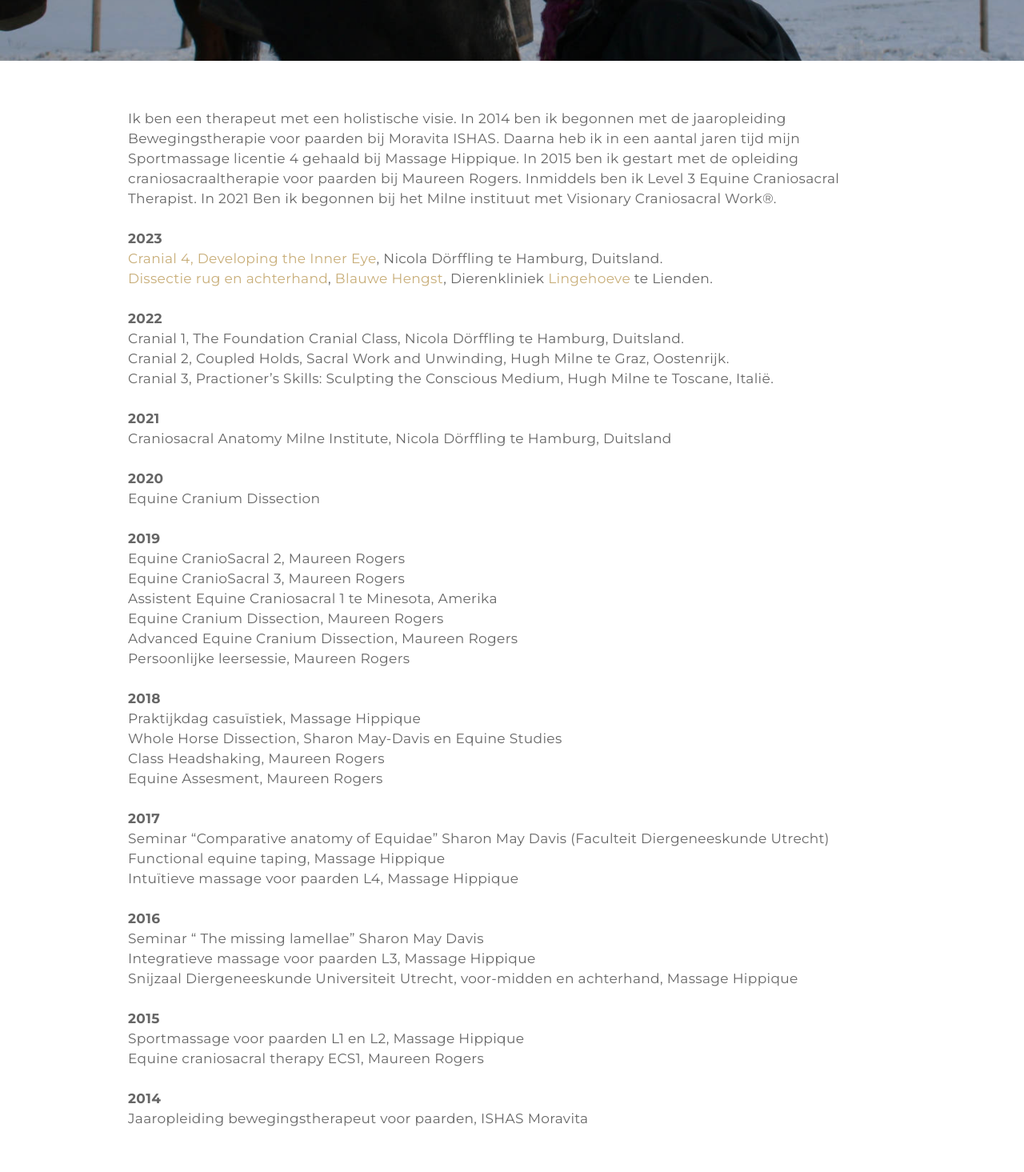
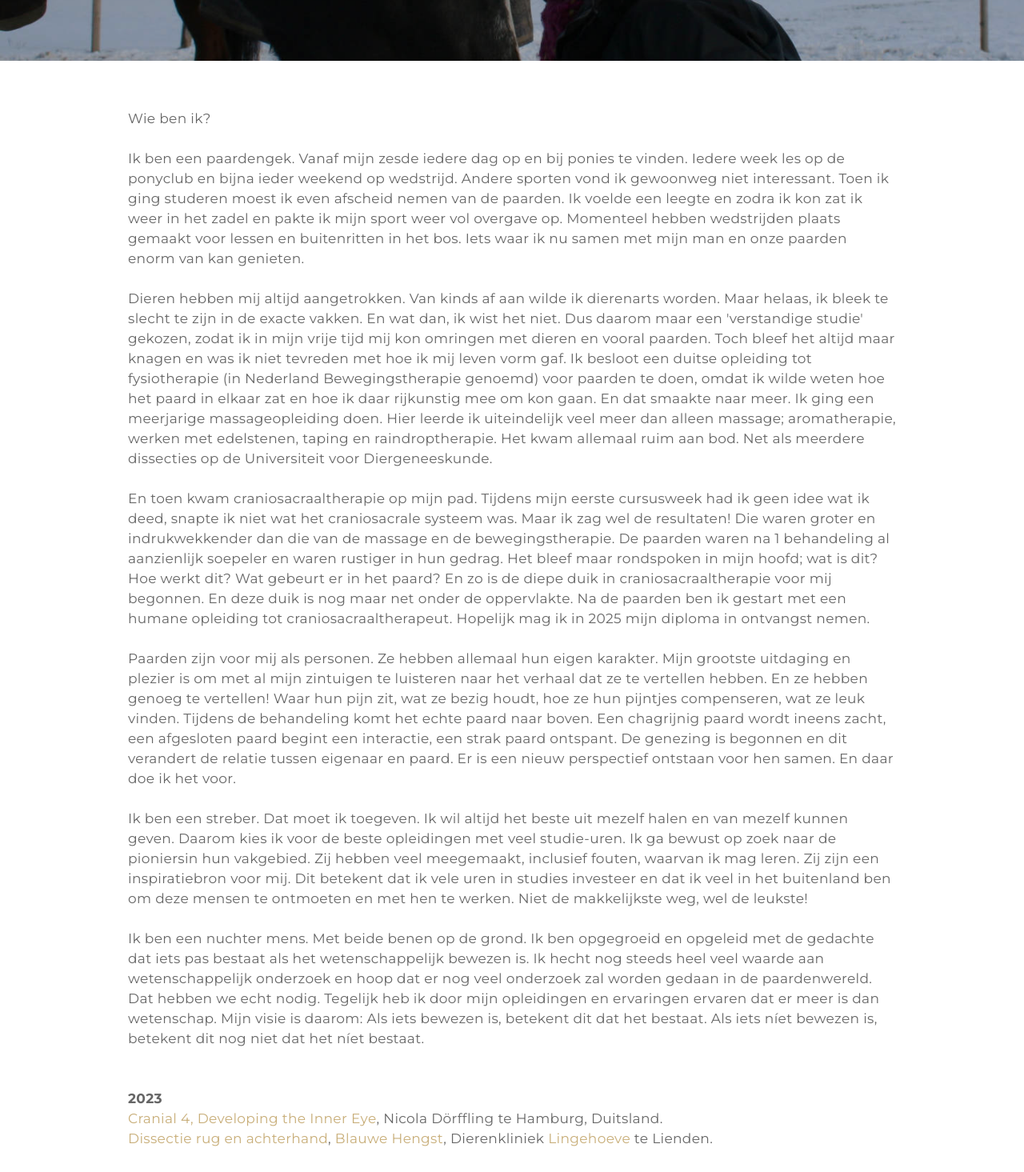
Before and after one commit to karianpour/marionplagge, a SvelteKit app: page /over-marion in a window 1280 px wide. Shown: the part 520-1985 px from the top of the page at 80% size. Built offline with nearby package versions, Linux system fonts and the light colour scheme.

Commit message:
Changed text over-marion/index.html

```diff
--- a/src/routes/over-marion/+page.svelte
+++ b/src/routes/over-marion/+page.svelte
@@ -21,13 +21,77 @@
 				<div class="container">
 					<div class="wsite-section-elements">
 						<div class="paragraph">
-							Ik ben een therapeut met een holistische visie. In 2014 ben ik begonnen met
-							de jaaropleiding Bewegingstherapie voor paarden bij Moravita ISHAS. Daarna
-							heb ik in een aantal jaren tijd mijn Sportmassage licentie 4 gehaald bij
-							Massage Hippique. In 2015 ben ik gestart met de opleiding
-							craniosacraaltherapie voor paarden bij Maureen Rogers. Inmiddels ben ik
-							Level 3 Equine Craniosacral Therapist. In 2021 Ben ik begonnen bij het
-							Milne instituut met Visionary Craniosacral Work®.<br />
+							<p>
+							Wie ben ik?
+							</p><br />
+							<p>
+							Ik ben een paardengek. Vanaf mijn zesde iedere dag op en bij ponies te
+							vinden. Iedere week les op de ponyclub en bijna ieder weekend op wedstrijd.
+							Andere sporten vond ik gewoonweg niet interessant. Toen ik ging studeren
+							moest ik even afscheid nemen van de paarden. Ik voelde een leegte en zodra
+							ik kon zat ik weer in het zadel en pakte ik mijn sport weer vol overgave op.
+							Momenteel hebben wedstrijden plaats gemaakt voor lessen en buitenritten in
+							het bos. Iets waar ik nu samen met mijn man en onze paarden enorm van kan
+							genieten.
+							</p><br />
+							<p>
+							Dieren hebben mij altijd aangetrokken. Van kinds af aan wilde ik dierenarts
+							worden. Maar helaas, ik bleek te slecht te zijn in de exacte vakken. En wat
+							dan, ik wist het niet. Dus daarom maar een 'verstandige studie' gekozen,
+							zodat ik in mijn vrije tijd mij kon omringen met dieren en vooral paarden.
+							Toch bleef het altijd maar knagen en was ik niet tevreden met hoe ik mij
+							leven vorm gaf. Ik besloot een duitse opleiding tot fysiotherapie (in
+							Nederland Bewegingstherapie genoemd) voor paarden te doen, omdat ik wilde
+							weten hoe het paard in elkaar zat en hoe ik daar rijkunstig mee om kon gaan.
+							En dat smaakte naar meer. Ik ging een meerjarige massageopleiding doen.
+							Hier leerde ik uiteindelijk veel meer dan alleen massage; aromatherapie,
+							werken met edelstenen, taping en raindroptherapie. Het kwam allemaal ruim
+							aan bod. Net als meerdere dissecties op de Universiteit voor
+							Diergeneeskunde.
+							</p><br />
+							<p>
+							En toen kwam craniosacraaltherapie op mijn pad. Tijdens mijn eerste
+							cursusweek had ik geen idee wat ik deed, snapte ik niet wat het
+							craniosacrale systeem was. Maar ik zag wel de resultaten! Die waren groter
+							en indrukwekkender dan die van de massage en de bewegingstherapie. De
+							paarden waren na 1 behandeling al aanzienlijk soepeler en waren rustiger in
+							hun gedrag. Het bleef maar rondspoken in mijn hoofd; wat is dit? Hoe werkt
+							dit? Wat gebeurt er in het paard? En zo is de diepe duik in
+							craniosacraaltherapie voor mij begonnen. En deze duik is nog maar net onder
+							de oppervlakte. Na de paarden ben ik gestart met een humane opleiding tot
+							craniosacraaltherapeut. Hopelijk mag ik in 2025 mijn diploma in ontvangst
+							nemen.
+							</p><br />
+							<p>
+							Paarden zijn voor mij als personen. Ze hebben allemaal hun eigen karakter.
+							Mijn grootste uitdaging en plezier is om met al mijn zintuigen te luisteren
+							naar het verhaal dat ze te vertellen hebben. En ze hebben genoeg te
+							vertellen! Waar hun pijn zit, wat ze bezig houdt, hoe ze hun pijntjes
+							compenseren, wat ze leuk vinden. Tijdens de behandeling komt het echte
+							paard naar boven. Een chagrijnig paard wordt ineens zacht, een afgesloten
+							paard begint een interactie, een strak paard ontspant. De genezing is
+							begonnen en dit verandert de relatie tussen eigenaar en paard. Er is een
+							nieuw perspectief ontstaan voor hen samen. En daar doe ik het voor.
+							</p><br />
+							<p>
+							Ik ben een streber. Dat moet ik toegeven. Ik wil altijd het beste uit mezelf
+							halen en van mezelf kunnen geven. Daarom kies ik voor de beste opleidingen
+							met veel studie-uren. Ik ga bewust op zoek naar de pioniersin hun vakgebied.
+							Zij hebben veel meegemaakt, inclusief fouten, waarvan ik mag leren. Zij zijn
+							een inspiratiebron voor mij. Dit betekent dat ik vele uren in studies
+							investeer en dat ik veel in het buitenland ben om deze mensen te ontmoeten
+							en met hen te werken. Niet de makkelijkste weg, wel de leukste!
+							</p><br />
+							<p>
+							Ik ben een nuchter mens. Met beide benen op de grond. Ik ben opgegroeid en
+							opgeleid met de gedachte dat iets pas bestaat als het wetenschappelijk
+							bewezen is. Ik hecht nog steeds heel veel waarde aan wetenschappelijk
+							onderzoek en hoop dat er nog veel onderzoek zal worden gedaan in de
+							paardenwereld. Dat hebben we echt nodig. Tegelijk heb ik door mijn
+							opleidingen en ervaringen ervaren dat er meer is dan wetenschap. Mijn visie
+							is daarom: Als iets bewezen is, betekent dit dat het bestaat. Als iets níet
+							bewezen is, betekent dit nog niet dat het níet bestaat.
+							</p><br />
 							<br />
 							<strong>2023</strong><br />
 							<a href="https://milneinstitute.com/cranial-4-c4/"
```
